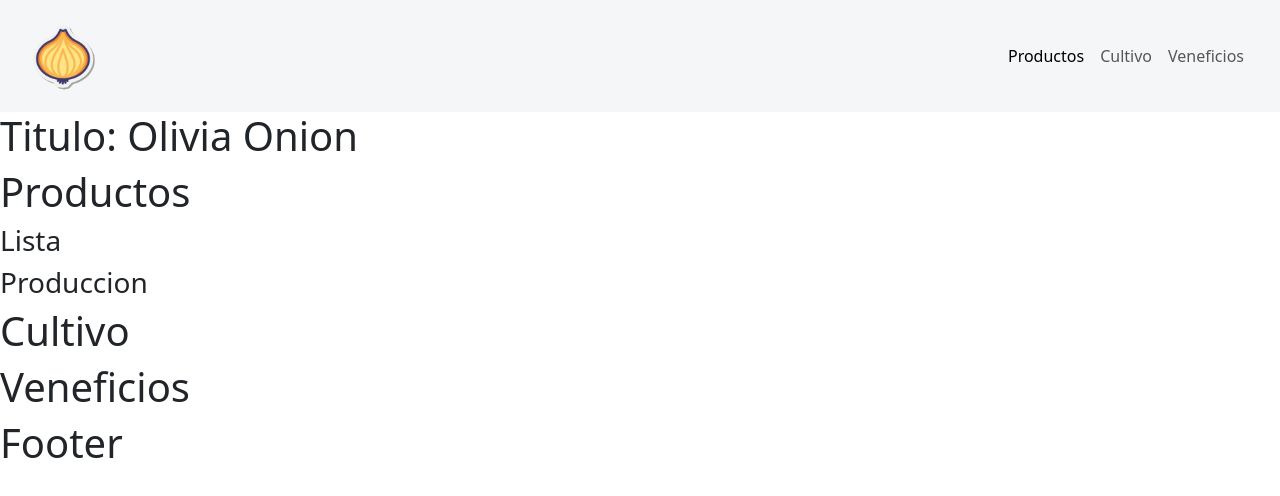
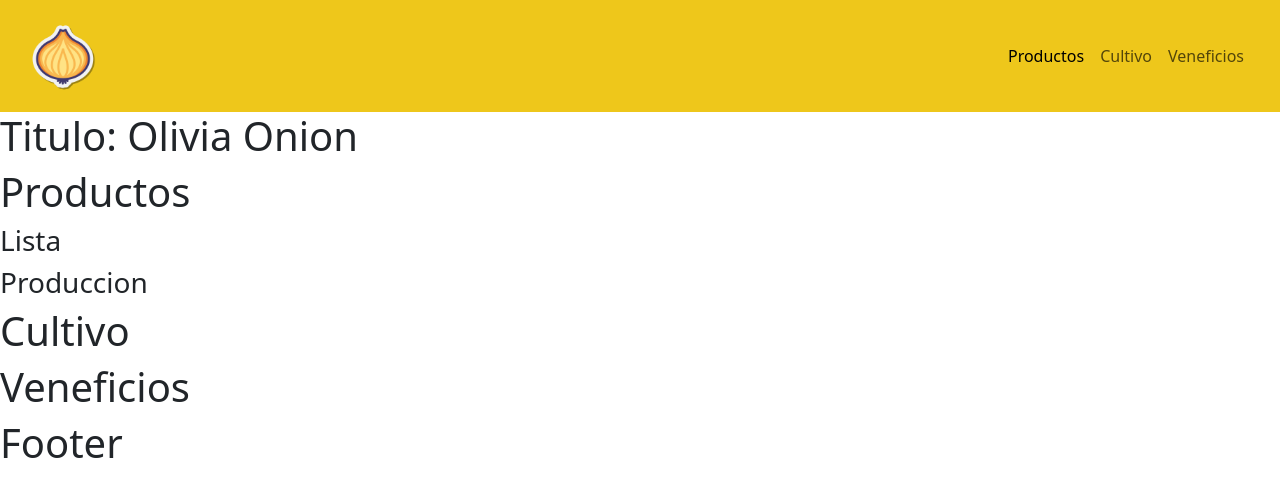
Before and after one commit to Supermacaco86/Olivia-Onion, a plain HTML site: page index.html in a window 1280 px wide. Drawn offline with nearby package versions, Linux system fonts and the light colour scheme.

Commit message:
navbar color

```diff
--- a/style.css
+++ b/style.css
@@ -2,7 +2,7 @@
 
 .navbar {
     padding: 1rem;
-    background-color: #f5f6f7;
+    background-color: #eec71b;
 }
 
 .navbar-collapse {
```
